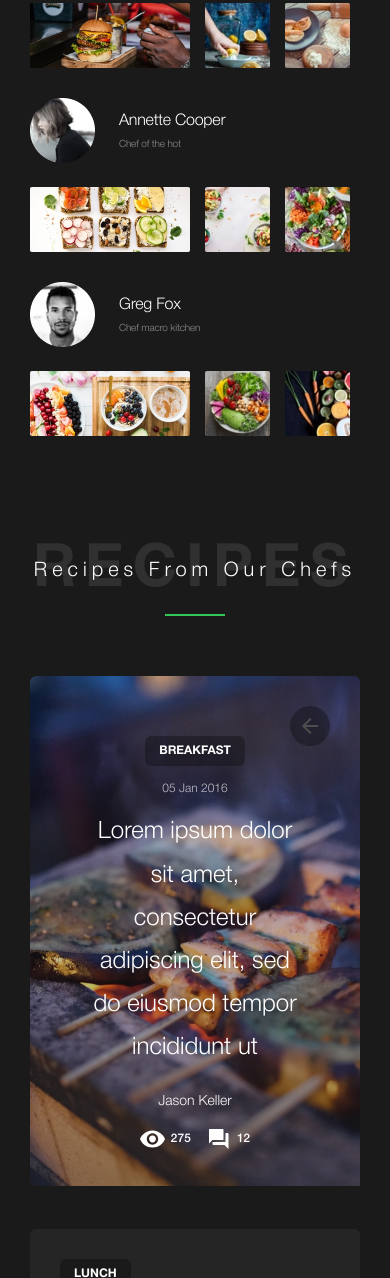
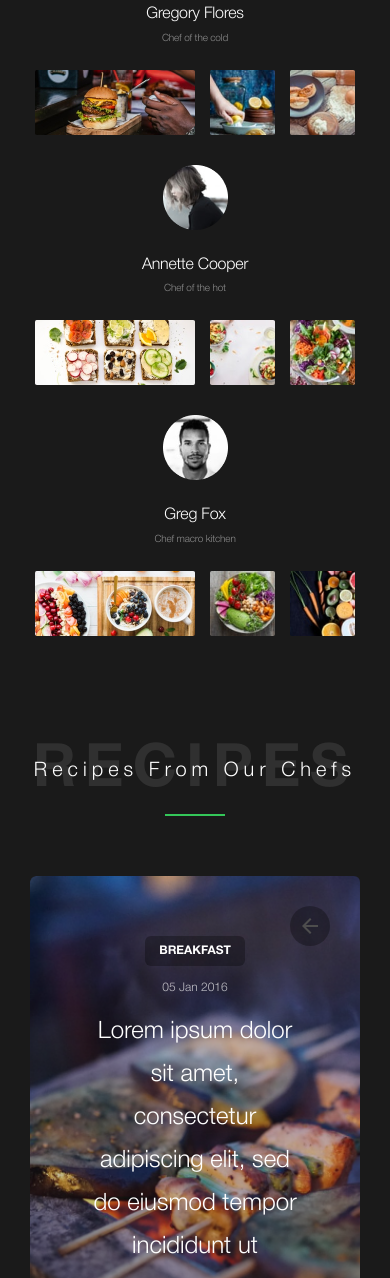
Before and after one commit to OlegSolomatin/HealthyFood-lending, a plain HTML site: page index.html in a window 390 px wide. Shown: the part 5605-6883 px from the top of the page. Drawn offline with nearby package versions, Linux system fonts and the light colour scheme.

Commit message:
update adaptive <767.7px, fix chef block ,fix dishes block, fix recipes block

```diff
--- a/css/style.scss
+++ b/css/style.scss
@@ -487,6 +487,9 @@ main{
     flex-wrap: wrap;
     justify-content: space-between;
     gap: 15rem 15rem;
+    @media screen and (max-width:767.7px){
+      justify-content: center;
+    }
     .dishes-item{
       width: 350rem;
       height: 493rem;
@@ -605,6 +608,7 @@ main{
     @media screen and (max-width:767.7px){
       flex-direction: column;
       gap: 30rem;
+      justify-content: center;
     }
     figure{
       display: flex;
@@ -612,11 +616,18 @@ main{
       flex-wrap: wrap;
       align-items: center;
       gap: 24rem;
+      @media screen and (max-width:767.7px){
+        flex-direction: column;
+        justify-content: center;
+      }
       img{
         width: 65rem;
         height: 65rem;
       }
       figcaption{
+        @media screen and (max-width:767.7px){
+          text-align: center;
+        }
         h5{
           font-size: var(--text-size_body);
           color: var(--color-secondary);
@@ -638,6 +649,9 @@ main{
       display: flex;
       gap: 15rem;
       margin-top: 24rem;
+      @media screen and (max-width:767.7px){
+        justify-content: center;
+      }
       .chefs-photo{
         border-radius: var(--border-radius_div);
         img{
@@ -680,9 +694,10 @@ main{
     justify-content: space-between;
     flex-wrap: wrap;
     gap: 15rem;
-    height: auto;
+    height: 510rem;
     @media screen and (max-width:767.7px){
       flex-wrap: nowrap;
+      height: auto;
     }
     .list-item{
       width: calc(50% - 15rem);
@@ -793,6 +808,7 @@ main{
       background-size: cover;
       padding: 60rem;
       background: url("../assets/placeholder (9).png") no-repeat;
+      background-size: cover;
       position: relative;
       .description{
         order: 1;
@@ -857,6 +873,7 @@ main{
     @media screen and (max-width:767.7px){
       flex-direction: column;
       flex-wrap: nowrap;
+      gap: 30rem;
     }
 
     .list-item{
@@ -995,7 +1012,6 @@ main{
 
 footer{
   background: var(--color-dark_gray);
-  /*width: 100vw;*/
   display: flex;
   flex-direction: column;
   align-items: center;
```
Also changed, not shown: css/style.css, 1 other file.
